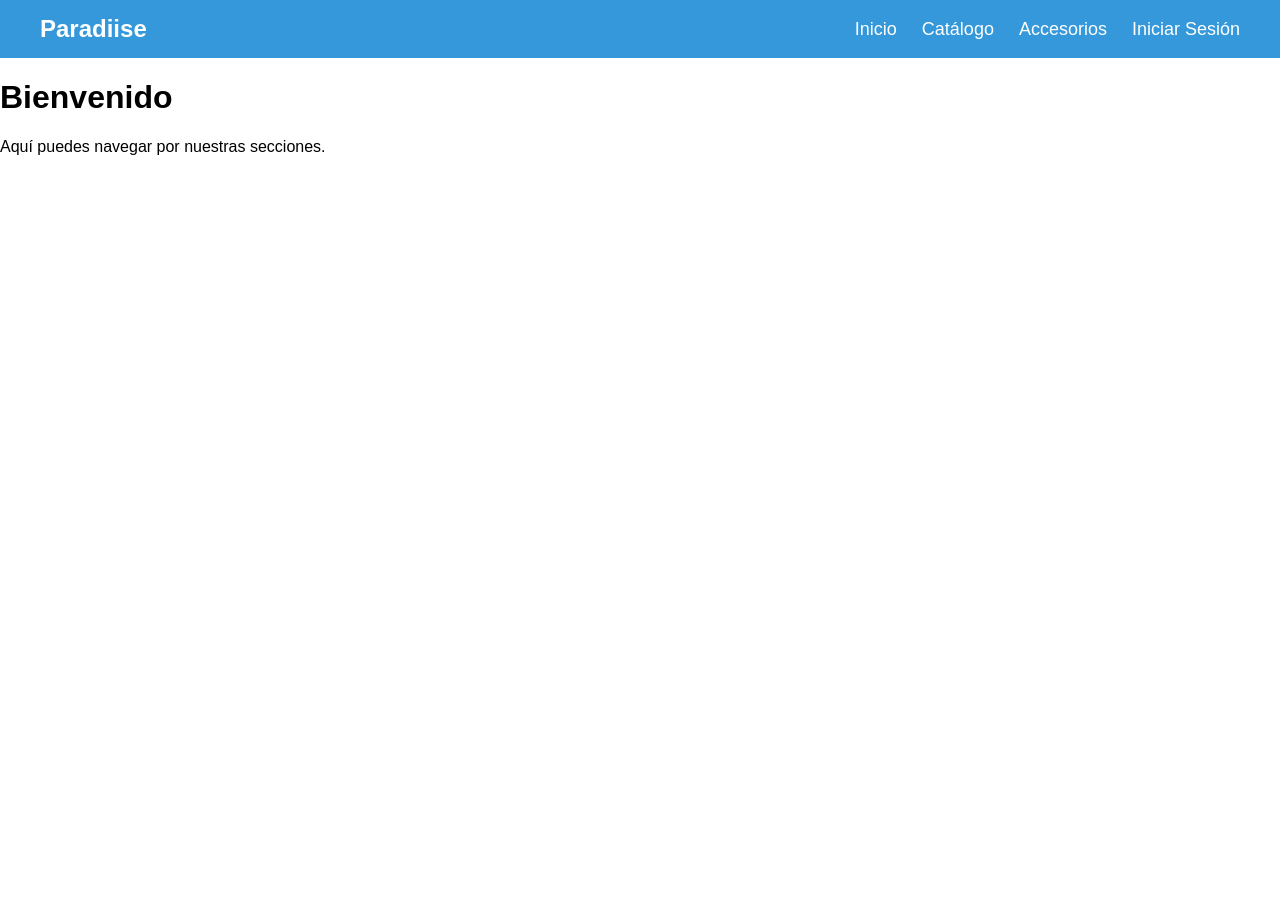
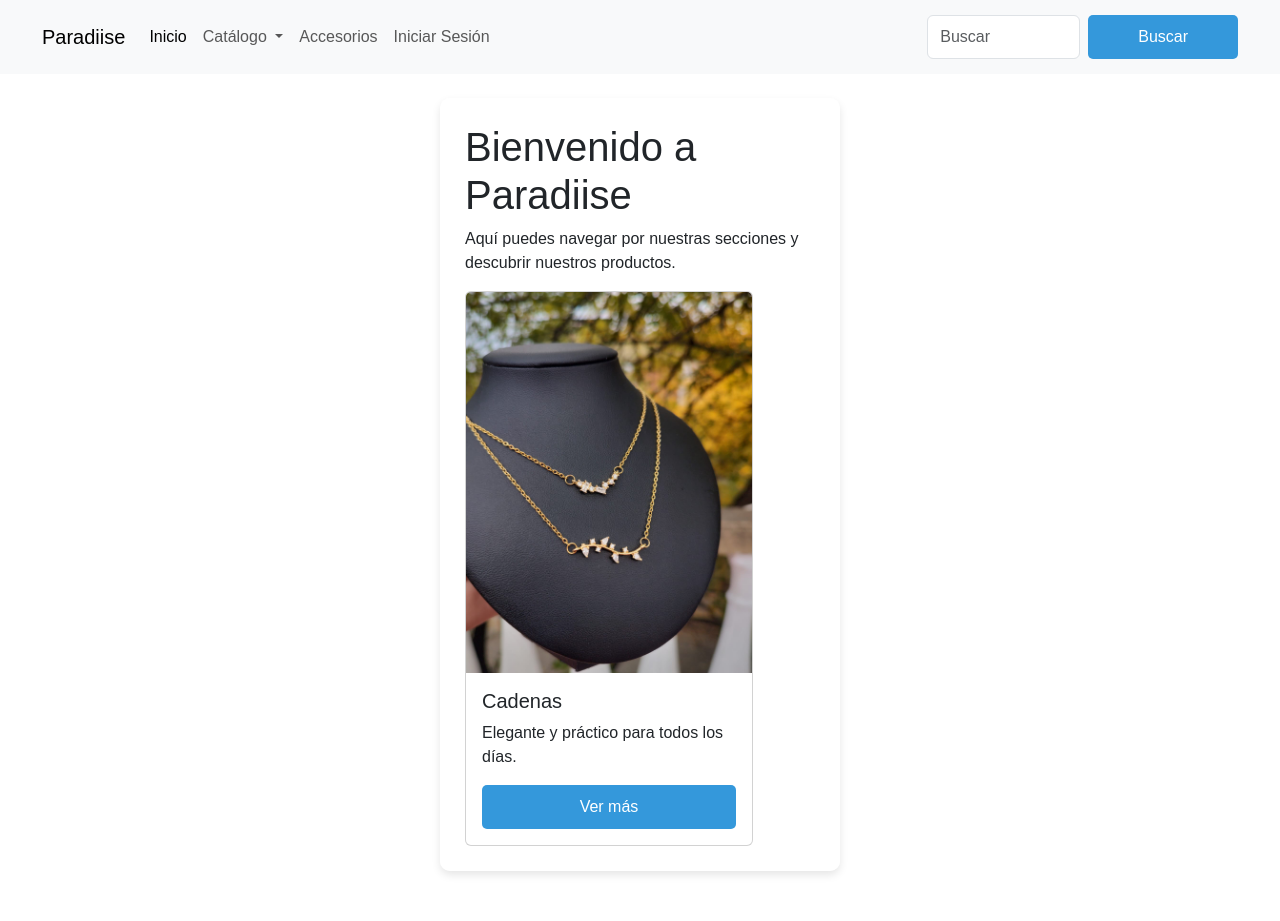
Before and after one commit to Insuadie/Proyecto-final-paradiise, a PHP site: page / in a window 1280 px wide. Before the commit the page ends 155 px from the top, so only its background shows below. Run offline with PHP 8.4, Linux system fonts and the light colour scheme.

Commit message:
modificacion agregado de imagenes

```diff
--- a/html/index.html
+++ b/html/index.html
@@ -3,27 +3,70 @@
 <head>
   <meta charset="UTF-8" />
   <meta name="viewport" content="width=device-width, initial-scale=1" />
-  <title>Página Principal - Navegación</title>
+  <title>Página Principal - Paradiise</title>
+
+  <!-- Bootstrap CSS CDN -->
+  <link href="https://cdn.jsdelivr.net/npm/bootstrap@5.3.0/dist/css/bootstrap.min.css" rel="stylesheet" />
+
   <link rel="stylesheet" href="style.css" />
 </head>
 <body>
 
-  <nav class="navbar">
-    <div class="navbar-container">
-      <a href="#" class="logo">Paradiise</a>
-      <ul class="nav-links">
-        <li><a href="#">Inicio</a></li>
-        <li><a href="#">Catálogo</a></li>
-        <li><a href="#">Accesorios</a></li>
-        <li><a href="login.html">Iniciar Sesión</a></li>
-      </ul>
+  <nav class="navbar navbar-expand-lg bg-body-tertiary">
+    <div class="container-fluid">
+      <a class="navbar-brand" href="#">Paradiise</a>
+      <button class="navbar-toggler" type="button" data-bs-toggle="collapse" data-bs-target="#navbarSupportedContent"
+        aria-controls="navbarSupportedContent" aria-expanded="false" aria-label="Toggle navigation">
+        <span class="navbar-toggler-icon"></span>
+      </button>
+      <div class="collapse navbar-collapse" id="navbarSupportedContent">
+        <ul class="navbar-nav me-auto mb-2 mb-lg-0">
+          <li class="nav-item">
+            <a class="nav-link active" aria-current="page" href="#">Inicio</a>
+          </li>
+          <li class="nav-item dropdown">
+            <a class="nav-link dropdown-toggle" href="#" role="button" data-bs-toggle="dropdown" aria-expanded="false">
+              Catálogo
+            </a>
+            <ul class="dropdown-menu">
+              <li><a class="dropdown-item" href="#">Accesorios</a></li>
+              <li><a class="dropdown-item" href="#">Bolsos</a></li>
+              <li><a class="dropdown-item" href="#">Carteras</a></li>
+              <li><a class="dropdown-item" href="#">Zapatos</a></li>
+              <li><a class="dropdown-item" href="#">Anillos</a></li>
+            </ul>
+          </li>
+          <li class="nav-item">
+            <a class="nav-link" href="#">Accesorios</a>
+          </li>
+          <li class="nav-item">
+            <a class="nav-link" href="login.html">Iniciar Sesión</a>
+          </li>
+        </ul>
+        <form class="d-flex" role="search">
+          <input class="form-control me-2" type="search" placeholder="Buscar" aria-label="Buscar" />
+          <button class="btn btn-outline-success" type="submit">Buscar</button>
+        </form>
+      </div>
     </div>
   </nav>
 
-  <main>
-    <h1>Bienvenido</h1>
-    <p>Aquí puedes navegar por nuestras secciones.</p>
+  <main class="container mt-4">
+    <h1>Bienvenido a Paradiise</h1>
+    <p>Aquí puedes navegar por nuestras secciones y descubrir nuestros productos.</p>
+
+    <div class="card" style="width: 18rem;">
+      <img src="./imagenes/cadenita.jpg" class="card-img-top" alt="Cadenita de oro" />
+      <div class="card-body">
+        <h5 class="card-title">Cadenas</h5>
+        <p class="card-text">Elegante y práctico para todos los días.</p>
+        <a href="#" class="btn btn-primary">Ver más</a>
+      </div>
+    </div>
   </main>
 
+  <!-- Bootstrap JS y Popper.js CDN -->
+  <script src="https://cdn.jsdelivr.net/npm/@popperjs/core@2.11.7/dist/umd/popper.min.js"></script>
+  <script src="https://cdn.jsdelivr.net/npm/bootstrap@5.3.0/dist/js/bootstrap.min.js"></script>
 </body>
 </html>
--- a/html/style.css
+++ b/html/style.css
@@ -127,3 +127,15 @@ input[type="tel"] {
   text-align: center;
   font-style: italic;
 }
+.cadenas{
+  width: 100px;
+  height: auto;
+}
+
+.descripcion{
+  text-transform: uppercase;
+  -webkit-text-fill-color: rgb(12, 14, 14);
+  width: 1px;
+  font-weight: 100;
+
+}
```
Also changed, not shown: html/imagenes/accs.jpg (added), html/imagenes/accss.jpg (added), html/imagenes/arito.jpg (added), html/imagenes/cadenita.jpg (added).
